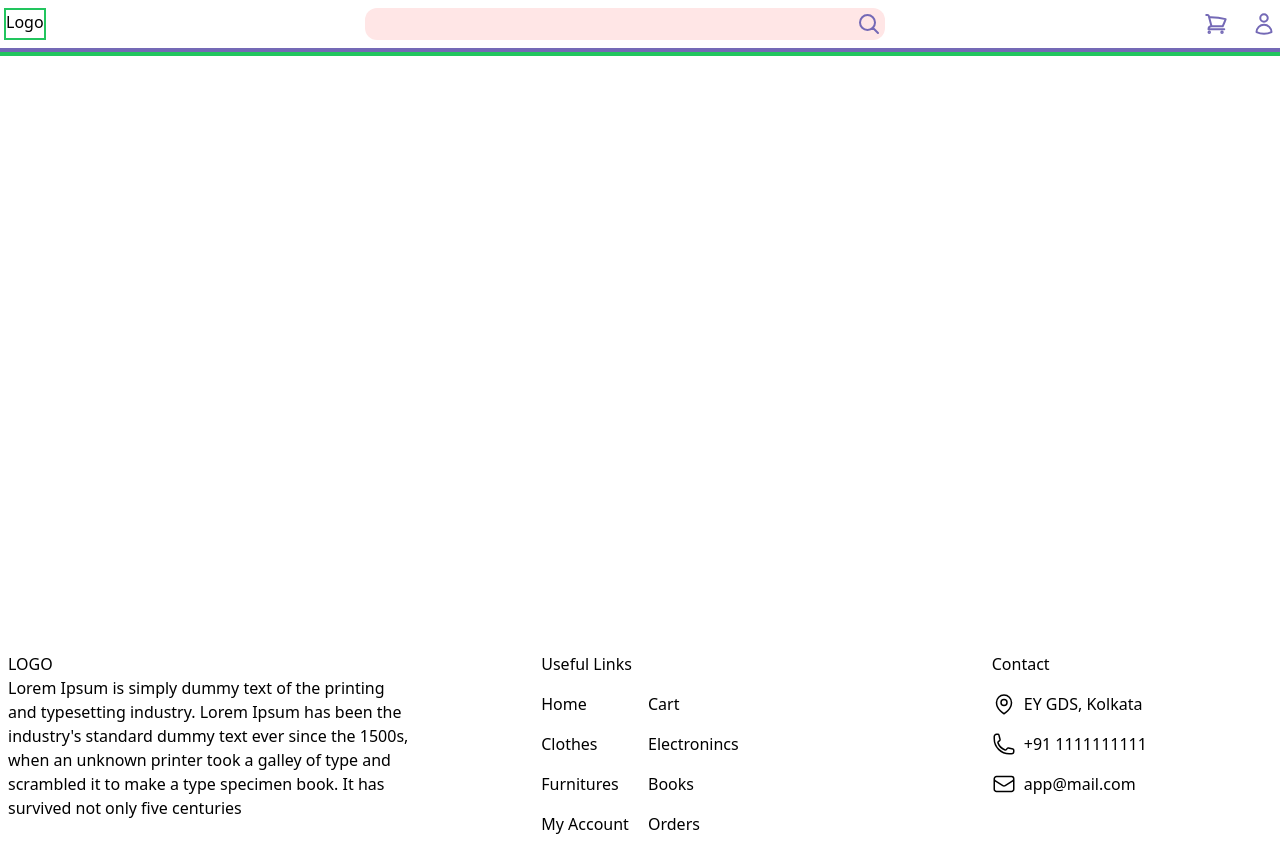
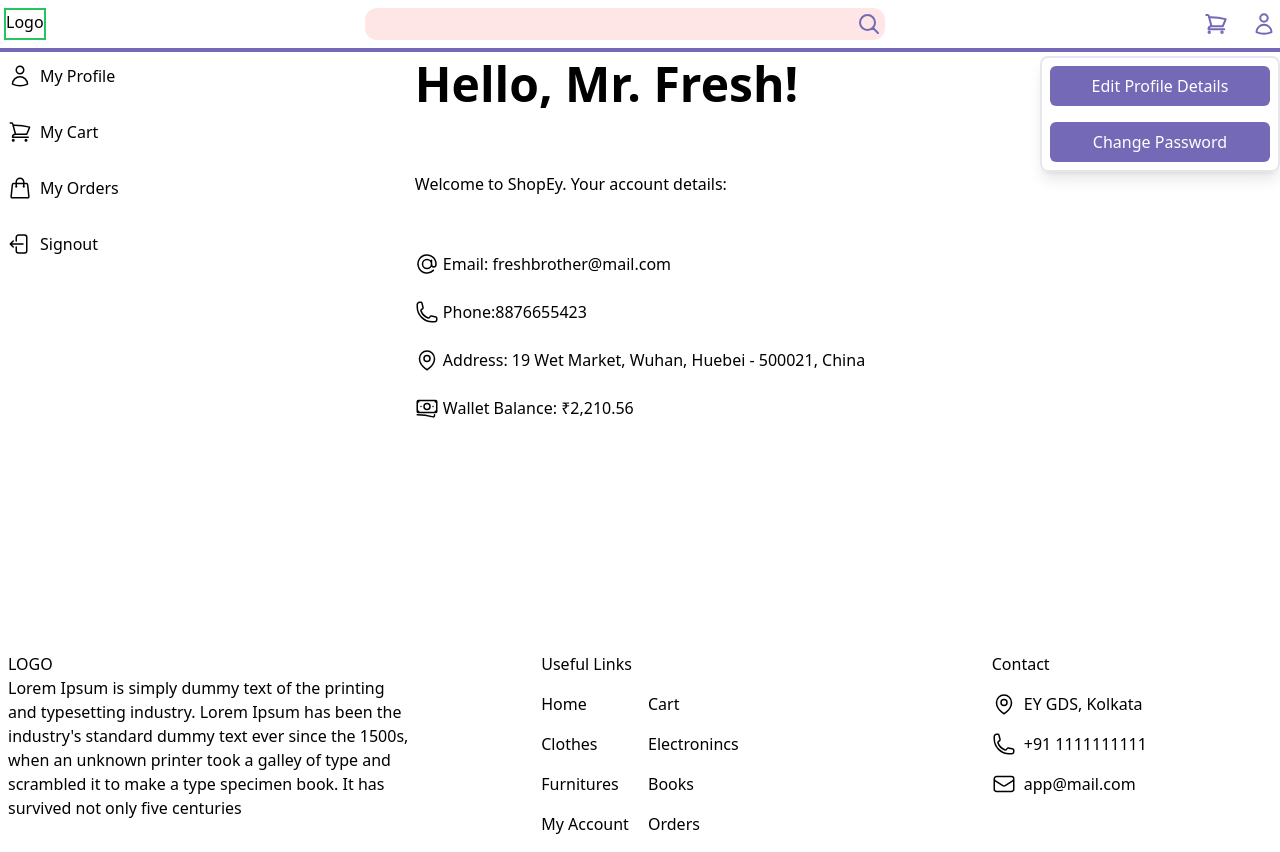
Before and after one commit to Ankan-Basu/shopping-app-ey, an Angular app: page /profile in a window 1280 px wide. Built offline with nearby package versions, Linux system fonts and the light colour scheme.

Commit message:
making profile page

```diff
--- a/src/app/components/pages/profile-page/profile-page.component.html
+++ b/src/app/components/pages/profile-page/profile-page.component.html
@@ -1,2 +1,78 @@
-<div class="border-2 border-green-500 flex flex-row justify-between w-full xl:w-1280px m-auto">
+
+<div class="/border-2 border-green-500 flex flex-row justify-between w-full xl:w-1280px m-auto">
+    <div>
+    <div class="sticky top-14">
+        <app-sidebar-user></app-sidebar-user>
+    </div>
 </div>
+    <div class="w-520">
+        <div class="p-2 mb-12">
+            <h2 class="text-5xl font-bold">
+                Hello, Mr. Fresh!
+            </h2>
+        </div>
+        <div class="p-2 flex flex-col gap-6">
+            <div class="mb-8">Welcome to {{appName}}. Your account details:</div>
+            <div class="flex flex-row items-center gap-1">
+                <span>
+                    <svg xmlns="http://www.w3.org/2000/svg" fill="none" viewBox="0 0 24 24" stroke-width="1.5" stroke="currentColor" class="w-6 h-6">
+                        <path stroke-linecap="round" stroke-linejoin="round" d="M16.5 12a4.5 4.5 0 1 1-9 0 4.5 4.5 0 0 1 9 0Zm0 0c0 1.657 1.007 3 2.25 3S21 13.657 21 12a9 9 0 1 0-2.636 6.364M16.5 12V8.25" />
+                      </svg>
+                </span>
+                <span>
+                    Email: {{email}}
+                </span>
+            </div>
+            <div class="flex flex-row items-center gap-1">
+                <span>
+                    <svg xmlns="http://www.w3.org/2000/svg" fill="none" viewBox="0 0 24 24" stroke-width="1.5" stroke="currentColor" class="w-6 h-6">
+                        <path stroke-linecap="round" stroke-linejoin="round" d="M2.25 6.75c0 8.284 6.716 15 15 15h2.25a2.25 2.25 0 0 0 2.25-2.25v-1.372c0-.516-.351-.966-.852-1.091l-4.423-1.106c-.44-.11-.902.055-1.173.417l-.97 1.293c-.282.376-.769.542-1.21.38a12.035 12.035 0 0 1-7.143-7.143c-.162-.441.004-.928.38-1.21l1.293-.97c.363-.271.527-.734.417-1.173L6.963 3.102a1.125 1.125 0 0 0-1.091-.852H4.5A2.25 2.25 0 0 0 2.25 4.5v2.25Z" />
+                      </svg>
+                </span>
+                <span class="">
+                    <span>Phone:</span> <span>{{phone}}</span>
+                </span>
+            </div>
+            <div class="flex flex-row items-center gap-1">
+                <span>
+                    <svg xmlns="http://www.w3.org/2000/svg" fill="none" viewBox="0 0 24 24" stroke-width="1.5" stroke="currentColor" class="w-6 h-6">
+                        <path stroke-linecap="round" stroke-linejoin="round" d="M15 10.5a3 3 0 1 1-6 0 3 3 0 0 1 6 0Z" />
+                        <path stroke-linecap="round" stroke-linejoin="round" d="M19.5 10.5c0 7.142-7.5 11.25-7.5 11.25S4.5 17.642 4.5 10.5a7.5 7.5 0 1 1 15 0Z" />
+                      </svg>
+                </span>
+                <span>
+                    Address: {{address}}
+                </span>
+            </div>
+            <div class="flex flex-row items-center gap-1">
+                <span>
+                    <svg xmlns="http://www.w3.org/2000/svg" fill="none" viewBox="0 0 24 24" stroke-width="1.5" stroke="currentColor" class="w-6 h-6">
+                        <path stroke-linecap="round" stroke-linejoin="round" d="M2.25 18.75a60.07 60.07 0 0 1 15.797 2.101c.727.198 1.453-.342 1.453-1.096V18.75M3.75 4.5v.75A.75.75 0 0 1 3 6h-.75m0 0v-.375c0-.621.504-1.125 1.125-1.125H20.25M2.25 6v9m18-10.5v.75c0 .414.336.75.75.75h.75m-1.5-1.5h.375c.621 0 1.125.504 1.125 1.125v9.75c0 .621-.504 1.125-1.125 1.125h-.375m1.5-1.5H21a.75.75 0 0 0-.75.75v.75m0 0H3.75m0 0h-.375a1.125 1.125 0 0 1-1.125-1.125V15m1.5 1.5v-.75A.75.75 0 0 0 3 15h-.75M15 10.5a3 3 0 1 1-6 0 3 3 0 0 1 6 0Zm3 0h.008v.008H18V10.5Zm-12 0h.008v.008H6V10.5Z" />
+                      </svg>
+                </span>
+                <span>
+                    Wallet Balance: {{balance | currency: 'INR'}}
+                </span>
+            </div>
+        </div>
+    </div>
+
+<div>
+    <div class="sticky top-14">
+<!-- <app-cart-bill></app-cart-bill> -->
+<div class="border-2 /border-black shadow-lg rounded-lg w-60 p-2 flex flex-col gap-4 /items-center">
+    <div>
+        <button class="p-2 bg-primary rounded-md text-white w-full">
+            Edit Profile Details
+        </button>
+    </div>
+    <div>
+        <button class="p-2 bg-primary rounded-md text-white w-full">
+            Change Password
+        </button>
+    </div>
+</div>
+
+</div>
+</div>
+</div>
--- a/src/app/components/pages/profile-page/profile-page.component.ts
+++ b/src/app/components/pages/profile-page/profile-page.component.ts
@@ -1,12 +1,18 @@
 import { Component } from '@angular/core';
+import { SidebarUserComponent } from '../../base-components/sidebar-user/sidebar-user.component';
+import { CommonModule } from '@angular/common';
 
 @Component({
   selector: 'app-profile-page',
   standalone: true,
-  imports: [],
+  imports: [SidebarUserComponent, CommonModule],
   templateUrl: './profile-page.component.html',
   styleUrl: './profile-page.component.css'
 })
 export class ProfilePageComponent {
-
+  appName = 'ShopEy';
+  email = 'freshbrother@mail.com';
+  phone = '8876655423';
+  address = '19 Wet Market, Wuhan, Huebei - 500021, China';
+  balance = 2210.56;
 }
```
